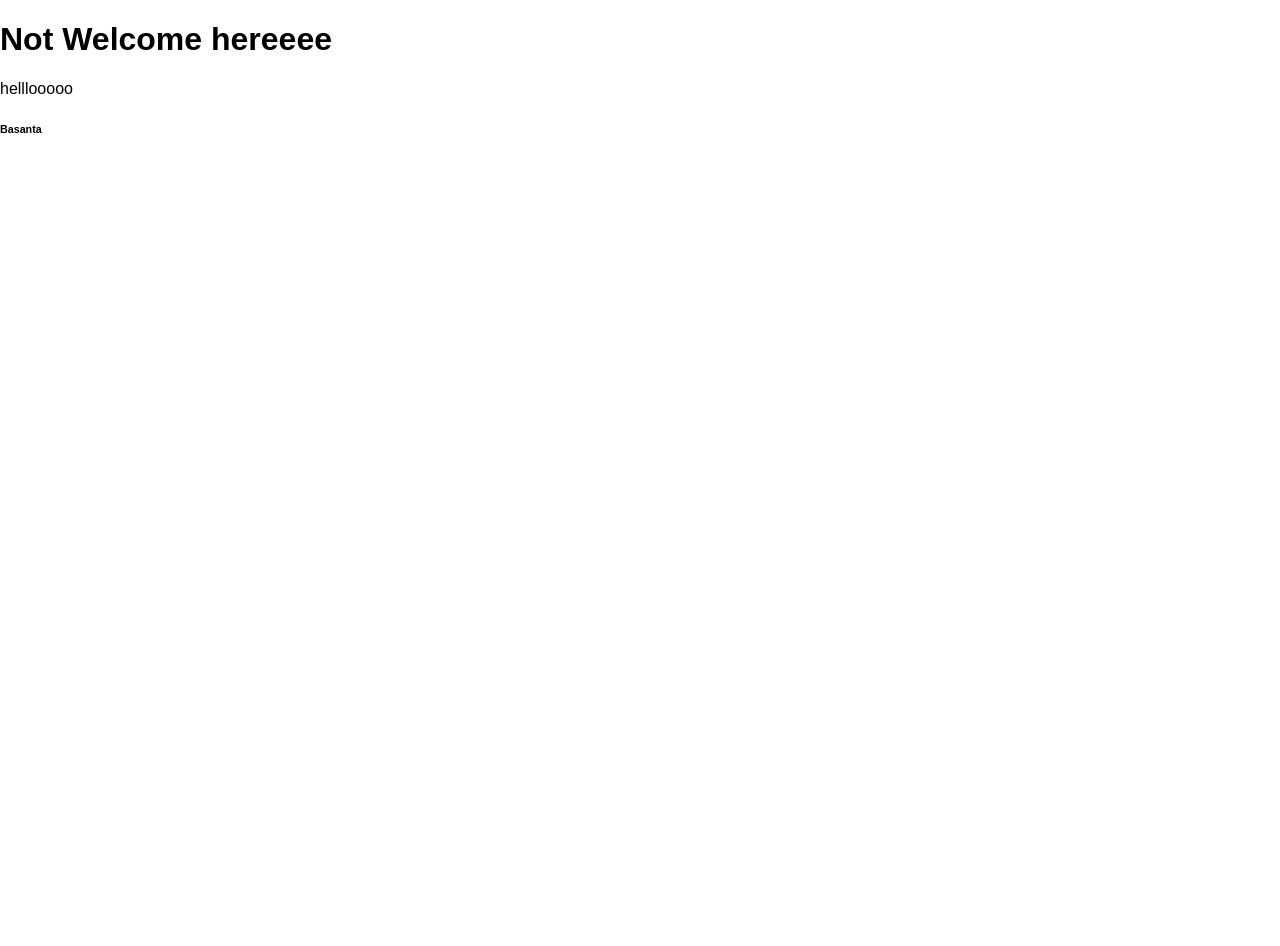
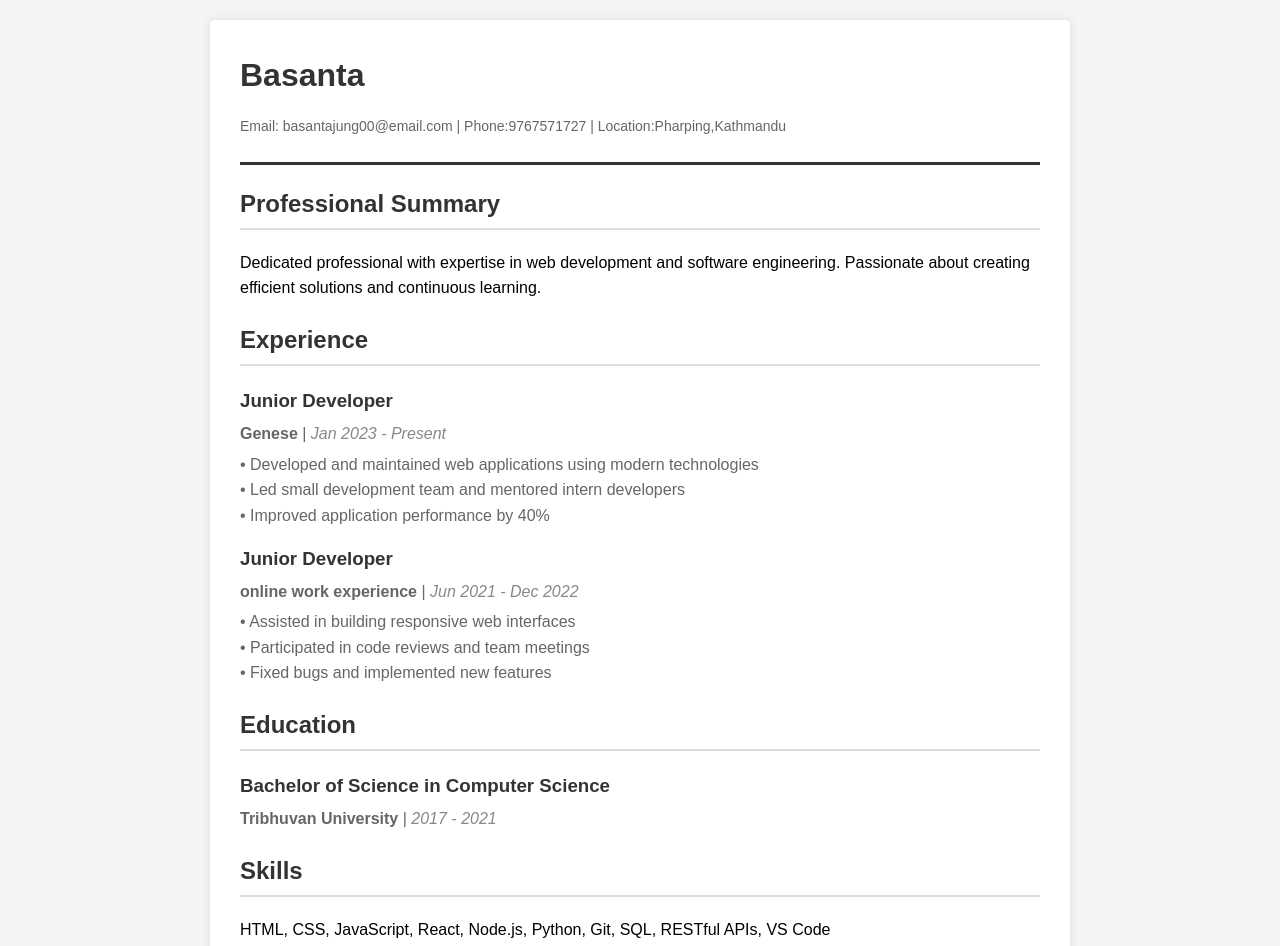
Before and after one commit to Dakshinkali-Team/CloudBridge-Portal, a plain HTML site: page basanta.html in a window 1280 px wide. Before the commit the page ends 800 px from the top, so only its background shows below. Drawn offline with Linux system fonts and the light colour scheme.

Commit message:
basanta new cv

```diff
--- a/basanta.html
+++ b/basanta.html
@@ -3,21 +3,105 @@
 <head>
     <meta charset="UTF-8">
     <meta name="viewport" content="width=device-width, initial-scale=1.0">
-    <title>Page Title</title>
+    <title>Basanta - CV</title>
     <style>
         body {
             margin: 0;
-            padding: 0;
+            padding: 20px;
             font-family: Arial, sans-serif;
+            background-color: #f4f4f4;
+            line-height: 1.6;
+        }
+        .container {
+            max-width: 800px;
+            margin: 0 auto;
+            background-color: white;
+            padding: 30px;
+            border-radius: 5px;
+            box-shadow: 0 0 10px rgba(0,0,0,0.1);
+        }
+        header {
+            border-bottom: 3px solid #333;
+            margin-bottom: 20px;
+            padding-bottom: 10px;
+        }
+        h1 {
+            margin: 0;
+            color: #333;
+        }
+        .contact-info {
+            font-size: 14px;
+            color: #666;
+        }
+        section {
+            margin-bottom: 20px;
+        }
+        h2 {
+            color: #333;
+            border-bottom: 2px solid #ddd;
+            padding-bottom: 5px;
+        }
+        .job, .education {
+            margin-bottom: 15px;
+        }
+        .job h3, .education h3 {
+            margin: 5px 0;
+            color: #333;
+        }
+        .job p, .education p {
+            margin: 5px 0;
+            color: #666;
+        }
+        .date {
+            font-style: italic;
+            color: #888;
         }
     </style>
 </head>
 <body>
-    <h1>Not Welcome hereeee</h1>
-    <p>helllooooo</p>
-    <h6>Basanta</h6>
-    <script>
+    <div class="container">
+        <header>
+            <h1>Basanta</h1>
+            <div class="contact-info">
+                <p>Email: basantajung00@email.com | Phone:9767571727 | Location:Pharping,Kathmandu</p>
+            </div>
+        </header>
 
-    </script>
+        <section>
+            <h2>Professional Summary</h2>
+            <p>Dedicated professional with expertise in web development and software engineering. Passionate about creating efficient solutions and continuous learning.</p>
+        </section>
+
+        <section>
+            <h2>Experience</h2>
+            <div class="job">
+                <h3>Junior Developer</h3>
+                <p><strong>Genese</strong> | <span class="date">Jan 2023 - Present</span></p>
+                <p>• Developed and maintained web applications using modern technologies<br>
+                • Led small development team and mentored intern developers<br>
+                • Improved application performance by 40%</p>
+            </div>
+            <div class="job">
+                <h3>Junior Developer</h3>
+                <p><strong>online work experience</strong> | <span class="date">Jun 2021 - Dec 2022</span></p>
+                <p>• Assisted in building responsive web interfaces<br>
+                • Participated in code reviews and team meetings<br>
+                • Fixed bugs and implemented new features</p>
+            </div>
+        </section>
+
+        <section>
+            <h2>Education</h2>
+            <div class="education">
+                <h3>Bachelor of Science in Computer Science</h3>
+                <p><strong>Tribhuvan University</strong> | <span class="date">2017 - 2021</span></p>
+            </div>
+        </section>
+
+        <section>
+            <h2>Skills</h2>
+            <p>HTML, CSS, JavaScript, React, Node.js, Python, Git, SQL, RESTful APIs, VS Code</p>
+        </section>
+    </div>
 </body>
 </html>
```
